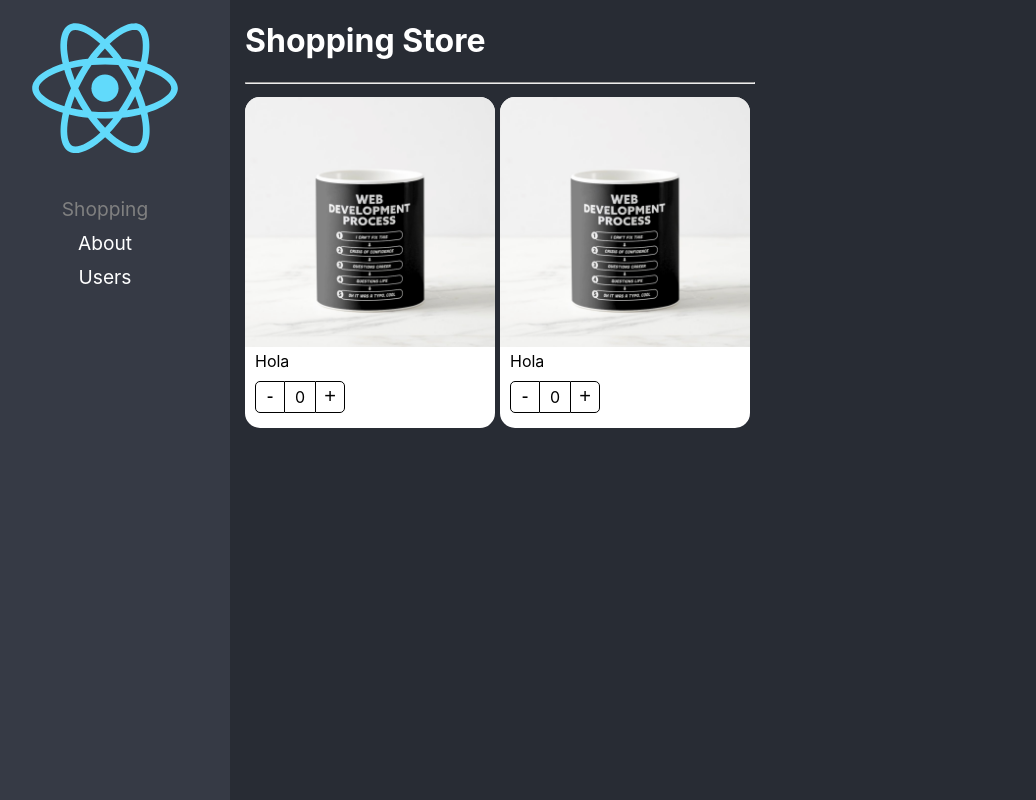
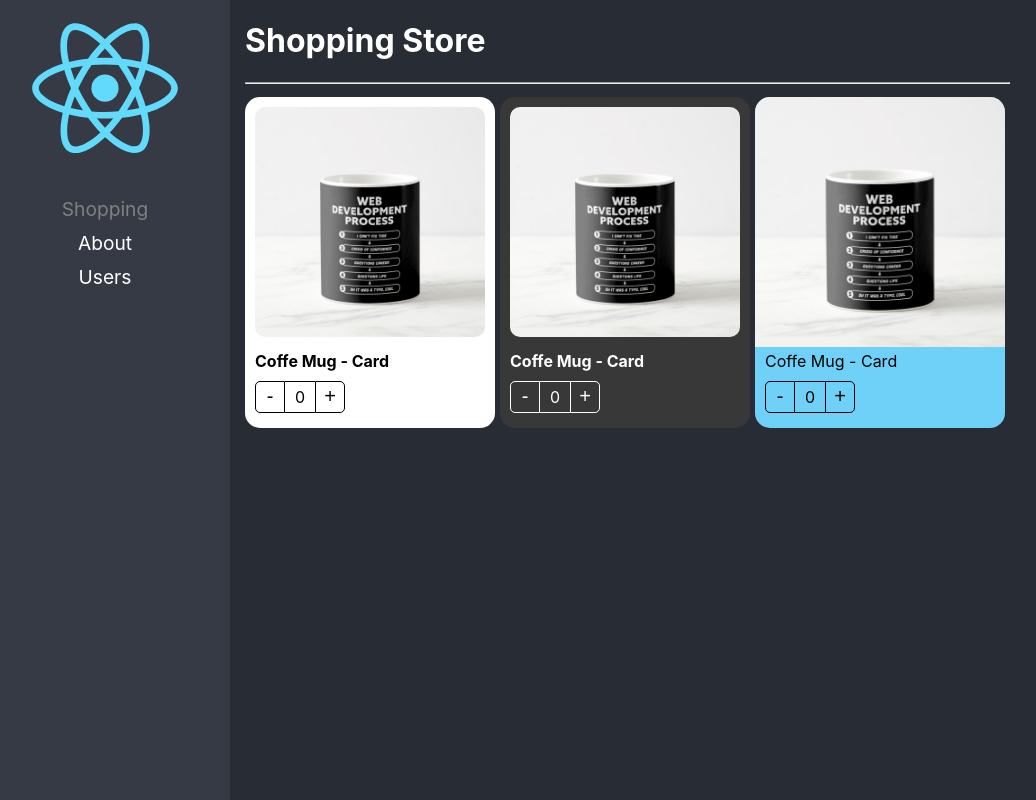
Before and after one commit to josscode95/react-adv, a React (Create React App) app: page / in a window 1280 px wide. Shown: the whole page, without its empty margins (20-1056 px from the left). Built offline with nearby package versions, Linux system fonts and the light colour scheme.

Commit message:
component extend styles

```diff
--- a/src/02-component-patterns/components/ProductButtons.tsx
+++ b/src/02-component-patterns/components/ProductButtons.tsx
@@ -2,12 +2,16 @@
 import { ProductContext } from "./ProductCard";
 import styles from '../styles/styles.module.css';
 
-export const ProductButtons = () => {
+export interface ProductButtonsProps{
+  className?:string;
+}
+
+export const ProductButtons = ({className}:ProductButtonsProps) => {
 
   const { increaseBy, counter } = useContext(ProductContext)
 
   return(
-    <div className={styles.buttonsContainer}>
+    <div className={`${styles.buttonsContainer} ${className}`}>
       <button
         className={styles.buttonMinus}
         onClick={() => increaseBy(-1)}
--- a/src/02-component-patterns/components/ProductCard.tsx
+++ b/src/02-component-patterns/components/ProductCard.tsx
@@ -2,13 +2,20 @@
 
 import styles from '../styles/styles.module.css';
 
-import { createContext } from 'react';
-import { ProductContextProps, ProductCardProps } from '../interfaces/interfaces';
+import { createContext, CSSProperties, ReactElement } from 'react';
+import { ProductContextProps, Product } from '../interfaces/interfaces';
 
 export const ProductContext = createContext({} as ProductContextProps);
 const { Provider } = ProductContext;
 
-export const ProductCard = ({product, children}:ProductCardProps) => {
+export interface ProductCardProps{
+  product:Product;
+  children?:ReactElement|ReactElement[];
+  className?:string;
+  style?:CSSProperties;
+}
+
+export const ProductCard = ({product, children, className, style}:ProductCardProps) => {
 
   const {counter, increaseBy} = useProduct();
 
@@ -18,7 +25,10 @@
       increaseBy,
       product
     }}>
-      <div className={styles.productCard}>
+      <div
+        className={`${styles.productCard} ${className}`}
+        style={style}
+      >
         { children }
       </div>
     </Provider>
--- a/src/02-component-patterns/components/ProductImage.tsx
+++ b/src/02-component-patterns/components/ProductImage.tsx
@@ -3,7 +3,12 @@
 import noImage from '../assets/no-image.jpg';
 import styles from '../styles/styles.module.css';
 
-export const ProductImage = ({img = ''}) => {
+export interface ProductImageProps{
+  img?:string;
+  className?:string;
+}
+
+export const ProductImage = ({img, className}:ProductImageProps) => {
 
   const { product } = useContext(ProductContext)
   let imgToShow:string;
@@ -17,6 +22,10 @@
   }
 
   return(
-    <img className={styles.productImg} src={ imgToShow } alt="product" />
+    <img
+      className={`${styles.productImg} ${className}`}
+      src={ imgToShow }
+      alt="product"
+    />
   );
 }
--- a/src/02-component-patterns/components/ProductTitle.tsx
+++ b/src/02-component-patterns/components/ProductTitle.tsx
@@ -2,11 +2,20 @@
 import { ProductContext } from "./ProductCard";
 import styles from '../styles/styles.module.css';
 
-export const ProductTitle = ({title}:{title?:string}) => {
+export interface ProductTitleProps{
+  title?:string;
+  className?:string;
+}
+
+export const ProductTitle = ({title, className}:ProductTitleProps) => {
 
   const { product } = useContext(ProductContext)
 
   return (
-    <span className={styles.productDescription}>{ title ? title : product.title }</span>
+    <span
+      className={`${styles.productDescription} ${className}`}
+    >
+      { title ? title : product.title }
+    </span>
   );
 }
--- a/src/02-component-patterns/pages/ShoppingPage.tsx
+++ b/src/02-component-patterns/pages/ShoppingPage.tsx
@@ -1,5 +1,5 @@
 import { ProductButtons, ProductCard, ProductImage, ProductTitle } from "../components"
-
+import '../styles/custom-styles.css';
 
 const product = {
   id: '1',
@@ -17,16 +17,33 @@
         flexDirection: 'row',
         flexWrap: 'wrap'
       }}>
+
         <ProductCard product={product}>
-          <ProductCard.Image />
-          <ProductCard.Title title='Hola' />
+          <ProductCard.Image className="custom-image"/>
+          <ProductCard.Title className="text-bold" />
           <ProductCard.Buttons />
         </ProductCard>
-        <ProductCard product={product}>
+
+        <ProductCard
+          product={product}
+          className="bg-dark text-white"
+        >
+          <ProductImage className="custom-image"/>
+          <ProductTitle className="text-bold" />
+          <ProductButtons className="custom-buttons" />
+        </ProductCard>
+
+        <ProductCard
+          product={product}
+          style={{
+            backgroundColor: '#70D1F8'
+          }}
+        >
           <ProductImage />
-          <ProductTitle title='Hola' />
+          <ProductTitle />
           <ProductButtons />
         </ProductCard>
+
       </div>
     </div>
   )
--- a/src/02-component-patterns/styles/custom-styles.css
+++ b/src/02-component-patterns/styles/custom-styles.css
@@ -16,7 +16,7 @@
   width: calc(100% - 20px);
 }
 
-.custom-buttons buttonm, .custom-buttons div{
+.custom-buttons button, .custom-buttons div{
   color: white;
   border-color: white;
 }
```
Also changed, not shown: src/02-component-patterns/interfaces/interfaces.ts (+7 -9 lines).
